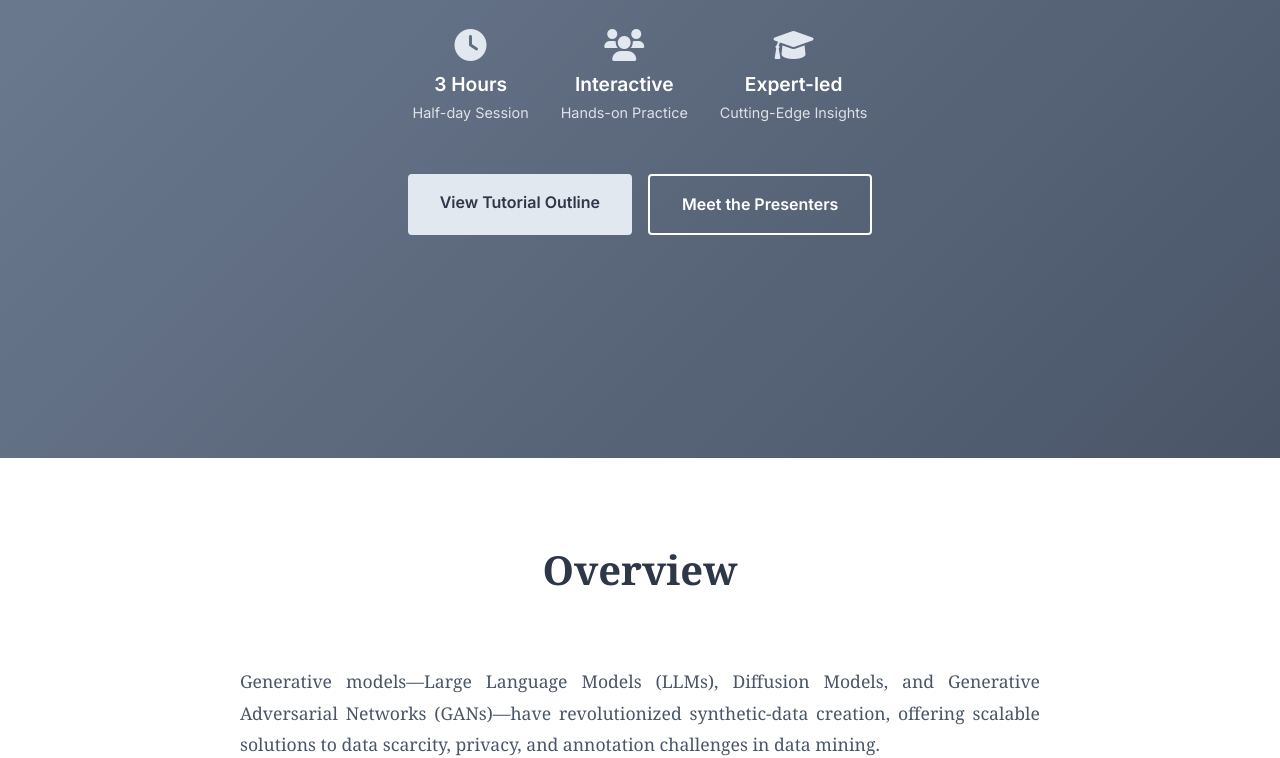
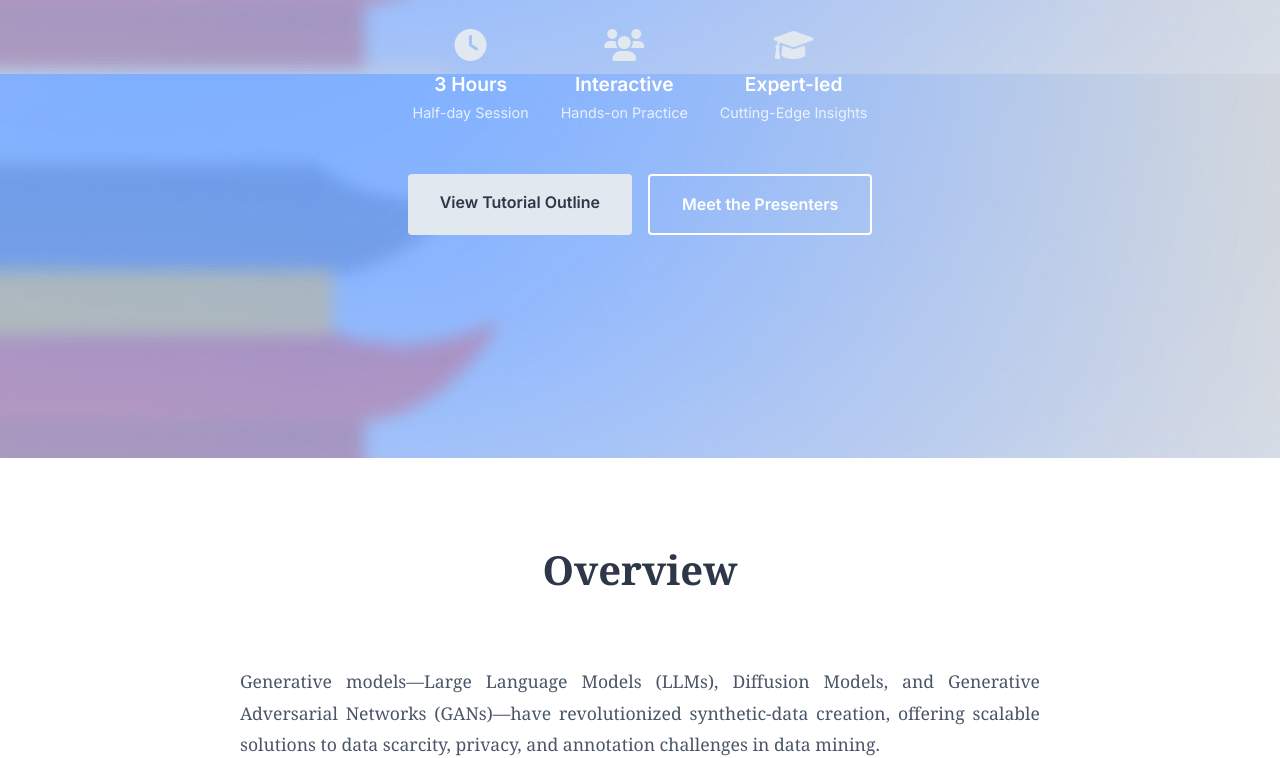
Before and after one commit to SynData4DM/SynData4DM.github.io, a plain HTML site: page index.html in a window 1280 px wide. Shown: the part 342-1100 px from the top of the page. Drawn offline with Linux system fonts and the light colour scheme.

Commit message:
update presenter

```diff
--- a/styles.css
+++ b/styles.css
@@ -111,7 +111,8 @@ body {
     min-height: 100vh;
     display: flex;
     align-items: center;
-    background: linear-gradient(135deg, #718096 0%, #4a5568 100%);
+    /* background: linear-gradient(135deg, #718096 0%, #4a5568 100%); */
+    background-image: url("images/cikm_background.png");
     color: white;
     position: relative;
 }
```
Also changed, not shown: images/cikm_background.png (added).
